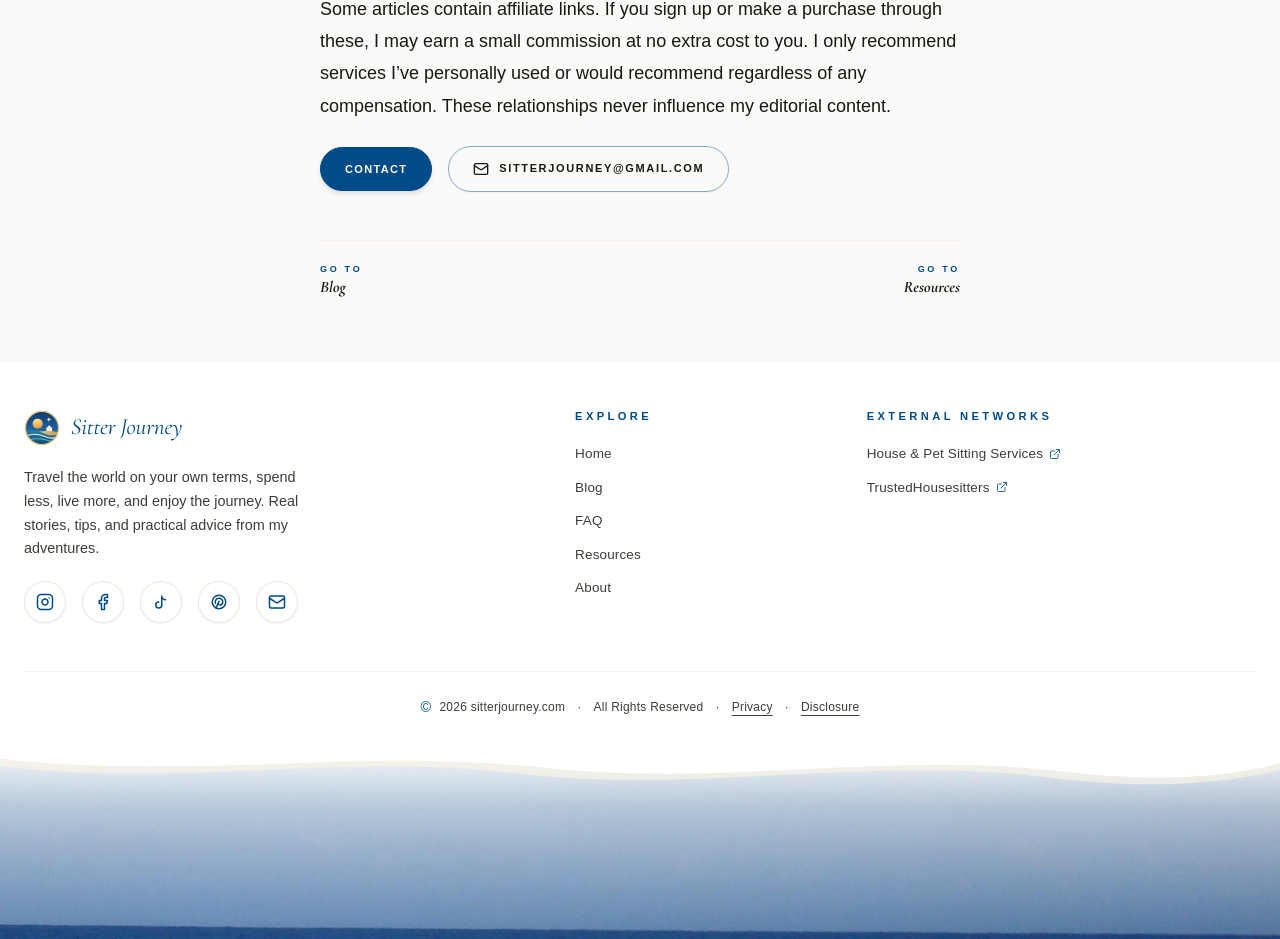
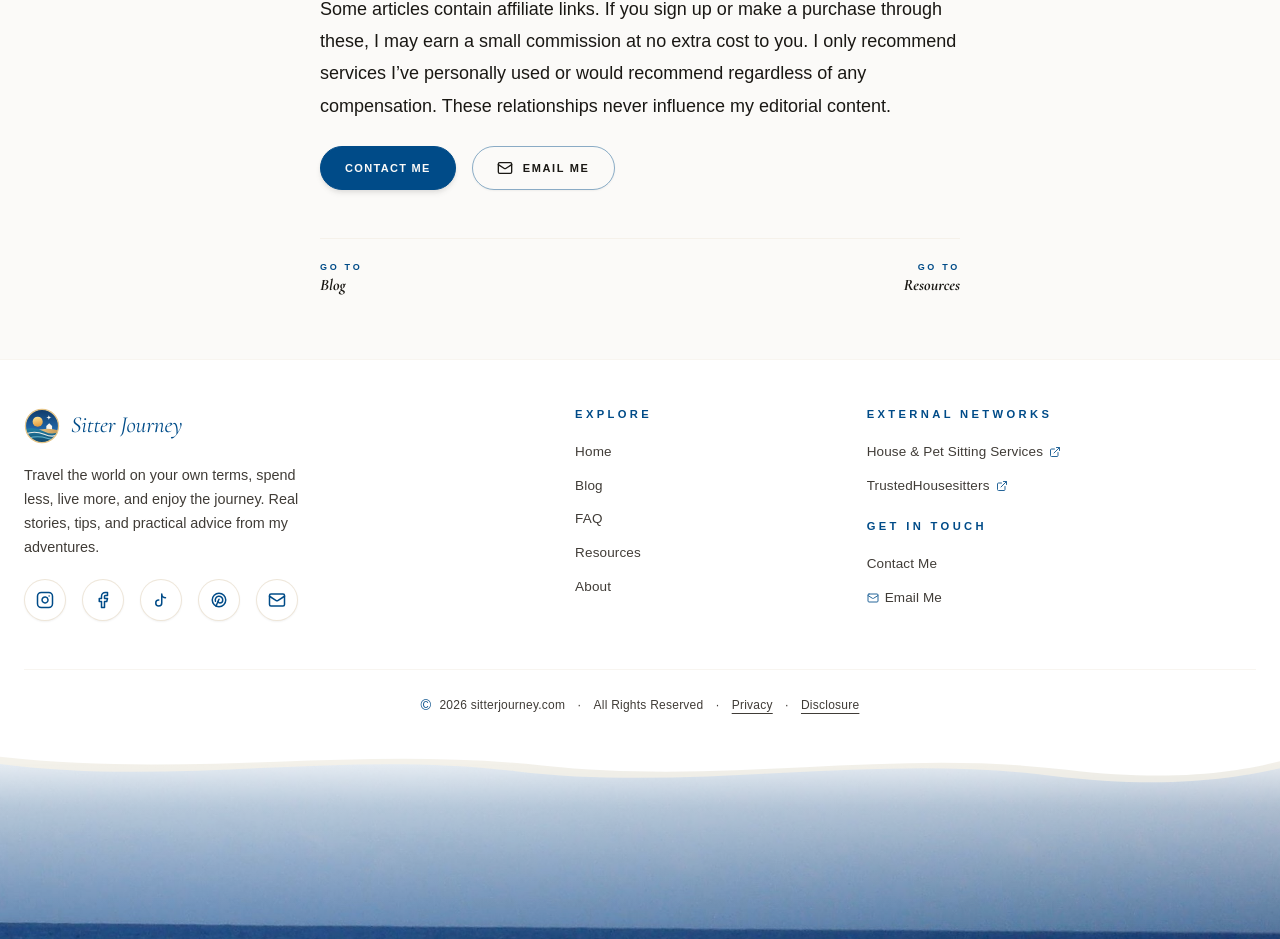
Before and after one commit to yuliapsavinkova/travel, a Next.js app: page /about in a window 1280 px wide. Shown: the part 1890-2829 px from the top of the page. Built offline with nearby package versions, Linux system fonts and the light colour scheme; a web font is replaced by a local one.

Commit message:
email parts

```diff
--- a/app/about/page.tsx
+++ b/app/about/page.tsx
@@ -1,5 +1,5 @@
 import type { Metadata } from 'next';
-import { ContactTrigger } from '../../components/ClientTriggers';
+import { ContactTrigger, EmailTrigger } from '../../components/ClientTriggers';
 import CommonDetail from '../../components/CommonDetail';
 import ContentRenderer from '../../components/ContentRenderer';
 import { MailIcon } from '../../components/Icons';
@@ -109,15 +109,15 @@ export default function AboutPage() {
               flexWrap: 'wrap',
             }}
           >
-            <ContactTrigger label="Contact" className="btn-gold" />
-            <a
-              href={`mailto:${SITE_CONFIG.email}`}
+            <ContactTrigger label="Contact Me" className="btn-gold" />
+            <EmailTrigger
               className="secondary-btn"
               style={{ display: 'inline-flex', alignItems: 'center', gap: '10px' }}
+              ariaLabel="Email Me"
             >
-              <MailIcon size={16} />
-              {SITE_CONFIG.email}
-            </a>
+              <MailIcon size={16} aria-hidden="true" />
+              <span>Email Me</span>
+            </EmailTrigger>
           </div>
         </div>
       </CommonDetail>
--- a/components/ClientTriggers.tsx
+++ b/components/ClientTriggers.tsx
@@ -1,6 +1,7 @@
 'use client';
 
-import type { CSSProperties } from 'react';
+import type { CSSProperties, ReactNode } from 'react';
+import { SITE_CONFIG } from '../site-config';
 
 interface ContactTriggerProps {
   label: string;
@@ -22,3 +23,38 @@ export const ContactTrigger = ({ label, className, style }: ContactTriggerProps)
     </button>
   );
 };
+
+interface EmailTriggerProps {
+  children: ReactNode;
+  className?: string;
+  style?: CSSProperties;
+  ariaLabel?: string;
+}
+
+/**
+ * EmailTrigger assembles the mailto URL in JavaScript on click
+ * so no raw email address or mailto: href is rendered in static HTML.
+ */
+export const EmailTrigger = ({
+  children,
+  className,
+  style,
+  ariaLabel = 'Email Me',
+}: EmailTriggerProps) => {
+  const handleEmail = () => {
+    const address = `${SITE_CONFIG.emailParts.user}@${SITE_CONFIG.emailParts.domain}`;
+    window.location.href = `mailto:${address}`;
+  };
+
+  return (
+    <button
+      className={className}
+      style={style}
+      onClick={handleEmail}
+      type="button"
+      aria-label={ariaLabel}
+    >
+      {children}
+    </button>
+  );
+};
--- a/components/Footer.tsx
+++ b/components/Footer.tsx
@@ -2,7 +2,8 @@ import Link from 'next/link';
 import { type ReactNode, useId } from 'react';
 import { CURRENT_YEAR, NAV_ITEMS, TRUSTED_HOUSESITTERS_REF_LINK } from '../site-config';
 import BrandLogo from './BrandLogo';
-import { ExternalLinkIcon } from './Icons';
+import { ContactTrigger, EmailTrigger } from './ClientTriggers';
+import { ExternalLinkIcon, MailIcon } from './Icons';
 import SectionDivider from './SectionDivider';
 import SocialMediaIcons from './SocialMediaIcons';
 import SurfHorizon from './SurfHorizon';
@@ -77,6 +78,7 @@ const Footer = () => (
           ))}
         </FooterNav>
 
+        <div className="footer-col-stack">
           <FooterNav title="External Networks">
             {EXTERNAL_LINKS.map(({ href, label, sponsored }) => (
               <li key={href}>
@@ -86,6 +88,19 @@ const Footer = () => (
               </li>
             ))}
           </FooterNav>
+
+          <FooterNav title="Get in Touch">
+            <li>
+              <ContactTrigger label="Contact Me" />
+            </li>
+            <li>
+              <EmailTrigger ariaLabel="Email Me">
+                <MailIcon size={12} aria-hidden="true" />
+                <span>Email Me</span>
+              </EmailTrigger>
+            </li>
+          </FooterNav>
+        </div>
       </div>
 
       <div className="footer-bottom">
--- a/components/SocialMediaIcons.tsx
+++ b/components/SocialMediaIcons.tsx
@@ -1,4 +1,5 @@
 import { SITE_CONFIG } from '../site-config';
+import { EmailTrigger } from './ClientTriggers';
 import { FacebookIcon, InstagramIcon, MailIcon, PinterestIcon, TikTokIcon } from './Icons';
 
 interface SocialMediaIconsProps {
@@ -51,9 +52,9 @@ export default function SocialMediaIcons({
         <PinterestIcon size={iconSize} />
       </a>
       {showEmail && (
-        <a href={`mailto:${SITE_CONFIG.email}`} className="social-icon-btn" aria-label="Email">
+        <EmailTrigger className="social-icon-btn" ariaLabel="Email Me">
           <MailIcon size={iconSize} />
-        </a>
+        </EmailTrigger>
       )}
     </nav>
   );
--- a/site-config.ts
+++ b/site-config.ts
@@ -25,6 +25,10 @@ export const SITE_CONFIG = {
   tagline: 'Full-Time Traveler',
   missionStart: 'May 2025',
   email: 'sitterjourney@gmail.com',
+  emailParts: {
+    user: 'sitterjourney',
+    domain: 'gmail.com',
+  },
   googleAnalyticsId: 'G-R0920QKYXK',
   socials: {
     instagram: 'https://instagram.com/sitterjourney',
--- a/styles/components/brand.css
+++ b/styles/components/brand.css
@@ -73,6 +73,8 @@
   box-shadow: var(--shadow-sm);
   transition: all 0.35s cubic-bezier(0.16, 1, 0.3, 1);
   text-decoration: none;
+  padding: 0;
+  cursor: pointer;
   flex-shrink: 0;
 }
 
--- a/styles/components/footer.css
+++ b/styles/components/footer.css
@@ -90,31 +90,43 @@
   text-transform: none;
 }
 
-:is(.footer-links-list, .footer-bottom) a {
+:is(.footer-links-list, .footer-bottom) a,
+.footer-links-list button {
   color: var(--color-text-secondary);
   transition: color 0.25s ease, transform 0.25s cubic-bezier(0.16, 1, 0.3, 1);
 }
 
 :is(.footer-links-list, .footer-bottom) a:hover,
-:is(.footer-links-list, .footer-bottom) a:focus-visible {
+:is(.footer-links-list, .footer-bottom) a:focus-visible,
+.footer-links-list button:hover,
+.footer-links-list button:focus-visible {
   color: var(--color-brand-primary);
 }
 
-:is(.footer-links-list, .footer-bottom) a:hover {
+:is(.footer-links-list, .footer-bottom) a:hover,
+.footer-links-list button:hover {
   transform: translateY(-1px);
 }
 
-:is(.footer-links-list, .footer-bottom) a:focus-visible {
+:is(.footer-links-list, .footer-bottom) a:focus-visible,
+.footer-links-list button:focus-visible {
   outline: 2px solid var(--color-brand-primary);
   outline-offset: 4px;
   border-radius: 4px;
 }
 
-.footer-links-list a {
+.footer-links-list a,
+.footer-links-list button {
   display: inline-flex;
   align-items: center;
   gap: 6px;
   text-decoration: none;
+  background: transparent;
+  border: none;
+  padding: 0;
+  font: inherit;
+  letter-spacing: inherit;
+  cursor: pointer;
 }
 
 .footer-links-list svg {
@@ -124,9 +136,17 @@
   transition: transform 0.25s ease, opacity 0.25s ease;
 }
 
-.footer-links-list a:hover svg {
+.footer-links-list a:hover svg,
+.footer-links-list button:hover svg {
   opacity: 1;
   transform: translate(1px, -1px);
+}
+
+.footer-col-stack {
+  display: flex;
+  flex-direction: column;
+  align-items: var(--footer-align);
+  gap: var(--s-6);
 }
 
 /* ========================================
```
Also changed, not shown: 1 other file (tests, documents, lock files or other folders). Lines whose indentation alone changed are shown as unchanged.
